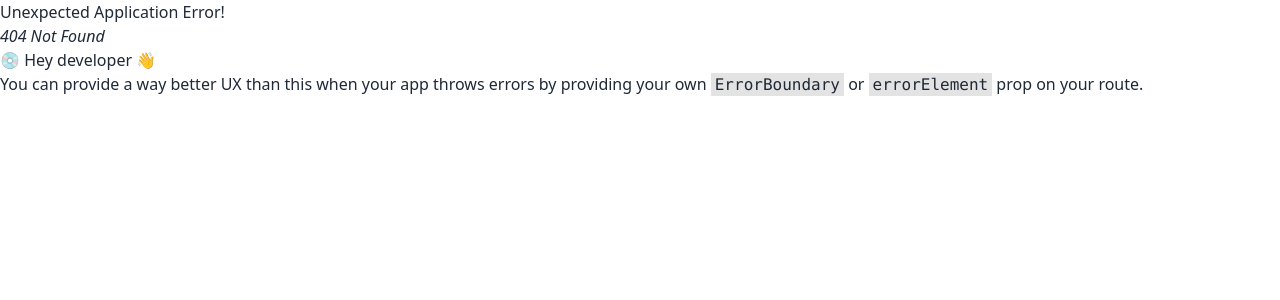
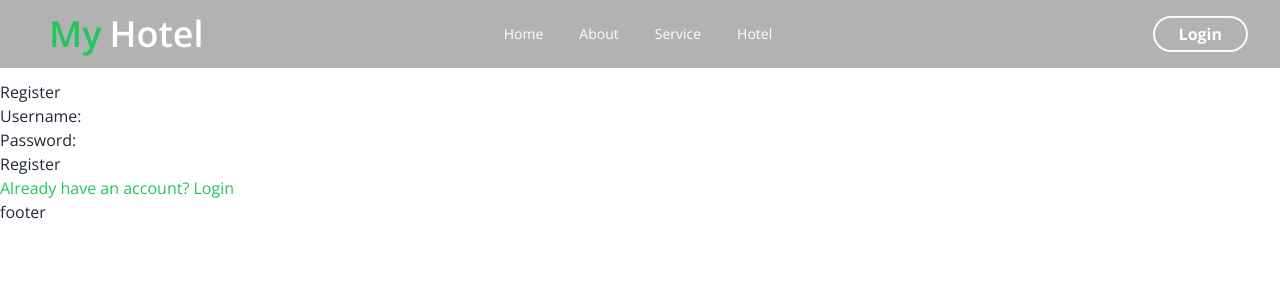
Before and after one commit to Mahedihasanimam/hotelBooking-app, a React (Vite) app: page /registar/reg in a window 1280 px wide. Before the commit this address had no page. Shown: the top 300 px of the page. Built offline with nearby package versions, Linux system fonts and the light colour scheme.

Commit message:
User Authentication done using client-side techniques

```diff
--- a/package.json
+++ b/package.json
@@ -16,7 +16,8 @@
     "react-dom": "^18.3.1",
     "react-icons": "^5.2.1",
     "react-router-dom": "^6.24.0",
-    "sort-by": "^1.2.0"
+    "sort-by": "^1.2.0",
+    "sweetalert2": "^11.12.1"
   },
   "devDependencies": {
     "@types/react": "^18.3.3",
--- a/src/components/Navbar.jsx
+++ b/src/components/Navbar.jsx
@@ -1,8 +1,20 @@
-import React from 'react';
+import React, { useEffect, useState } from 'react';
 import { Link, NavLink } from 'react-router-dom';
+import useLogout from '../hooks/useLogout';
 
 const Navbar = () => {
-
+  const logout = useLogout();
+  const [authenticatedUser, setAuthenticatedUser] = useState(null);
+  console.log(authenticatedUser);
+  useEffect(() => {
+    const user = localStorage.getItem("loggedInUser");
+    if (user) {
+      setAuthenticatedUser(user);
+    }
+  }, []);
+  const handleLogout = () => {
+    logout()
+  };
     const navbar=<>
         <li className='mr-1'><NavLink to={'/'} className={({ isActive}) => isActive ? " text-green-500 font-bold" : "text-white"
   }>Home</NavLink></li>
@@ -16,7 +28,7 @@ const Navbar = () => {
 
     </>
     return (
-        <div className="navbar text-white bg-black bg-opacity-30 px-8  fixed">
+        <div className="navbar text-white bg-black bg-opacity-30 px-8  fixed top-0">
         <div className="navbar-start">
           <div className="dropdown">
             <div tabIndex={0} role="button" className="btn btn-ghost lg:hidden">
@@ -42,7 +54,7 @@ const Navbar = () => {
               }
             </ul>
           </div>
-          <a className="btn btn-ghost lg:text-4xl text-xl"><span className='text-green-500'>My</span>Hotel</a>
+          <Link to={'/'} className="btn btn-ghost lg:text-4xl text-xl"><span className='text-green-500'>My</span>Hotel</Link>
         </div>
         <div className="navbar-center hidden lg:flex">
           <ul className="menu menu-horizontal px-1">
@@ -53,7 +65,10 @@ const Navbar = () => {
           </ul>
         </div>
         <div className="navbar-end">
-         <button className='border-2 border-slate-50 px-6 py-1 rounded-full hover:bg-green-500 hover:text-white hover:border-none'> <Link className='font-bold'>Login</Link></button>
+        {
+          authenticatedUser?
+          <button onClick={handleLogout} className='border-2 border-slate-50 px-6 py-1 rounded-full hover:bg-green-500 hover:text-white hover:border-none'> <Link  className='font-bold'>Logout</Link></button>:<button className='border-2 border-slate-50 px-6 py-1 rounded-full hover:bg-green-500 hover:text-white hover:border-none'> <Link to={'/login'} className='font-bold'>Login</Link></button>
+        }
         </div>
       </div>
     );
--- /dev/null
+++ b/src/components/Register/Register.jsx
@@ -0,0 +1,73 @@
+import React, { useState } from 'react';
+import { Link } from 'react-router-dom';
+import Swal from 'sweetalert2';
+
+const Register = () => {
+  const [username, setUsername] = useState('');
+  const [password, setPassword] = useState('');
+
+  const handleSubmit = (e) => {
+    e.preventDefault();
+    console.log(username, password);
+
+    // Retrieve existing users from localStorage
+    const registeredUsers = JSON.parse(localStorage.getItem('registeredUsers')) || [];
+
+
+    // Check if the username already exists
+    const userExists = registeredUsers.some(user => user.username === username);
+    if (userExists) {
+      return Swal.fire({
+        title: 'Error!',
+        text: 'Username already exists',
+        icon: 'error',
+        confirmButtonText: 'Cool'
+      });
+    }
+
+    // Add new user to the array
+    const newUser = { username, password };
+    registeredUsers.push(newUser);
+    localStorage.setItem('registeredUsers', JSON.stringify(registeredUsers));
+    localStorage.setItem('autuser', JSON.stringify(username));
+
+    Swal.fire({
+      title: 'Success!',
+      text: 'Registration successful!',
+      icon: 'success',
+      confirmButtonText: 'Cool'
+    });
+  };
+
+  return (
+    <div className='mt-20'>
+      <h2>Register</h2>
+      <form onSubmit={handleSubmit}>
+        <label>
+          Username:
+          <input
+            type="text"
+            value={username}
+            onChange={(e) => setUsername(e.target.value)}
+            required
+          />
+        </label>
+        <br />
+        <label>
+          Password:
+          <input
+            type="password"
+            value={password}
+            onChange={(e) => setPassword(e.target.value)}
+            required
+          />
+        </label>
+        <br />
+        <button type="submit">Register</button>
+      </form>
+      <Link to={'/login'} className='text-green-500'>Already have an account? Login</Link>
+    </div>
+  );
+};
+
+export default Register;
--- /dev/null
+++ b/src/components/login/App.css
@@ -0,0 +1,27 @@
+.App {
+    font-family: Arial, sans-serif;
+    text-align: center;
+    margin-top: 50px;
+  }
+
+  form {
+    display: inline-block;
+    text-align: left;
+  }
+
+  label {
+    display: block;
+    margin: 10px 0 5px;
+  }
+
+  input {
+    width: 100%;
+    padding: 8px;
+    box-sizing: border-box;
+  }
+
+  button {
+    margin-top: 15px;
+    padding: 10px 20px;
+    font-size: 16px;
+  }
--- /dev/null
+++ b/src/components/login/App.js
@@ -0,0 +1,32 @@
+import React, { useState, useEffect } from "react";
+import LogHom from "./LogHom";
+import Register from "./components/Register/Register"; // Corrected import path
+import Login from "./Login";
+
+const App = () => {
+  const [authenticatedUser, setAuthenticatedUser] = useState(null);
+  useEffect(() => {
+    const user = localStorage.getItem("authenticatedUser");
+    if (user) {
+      setAuthenticatedUser(user);
+    }
+  }, []);
+
+
+
+  const handleRegister = (username) => {
+    setAuthenticatedUser(username);
+  };
+
+  return (
+    <div className="App">
+      {authenticatedUser ? (
+        <Register onRegister={handleRegister} />
+      ) : (
+        <Login handleLogin={handleLogin} onShowRegister={toggleRegister} />
+      )}
+    </div>
+  );
+};
+
+export default App;
--- /dev/null
+++ b/src/components/login/LogHom.jsx
@@ -0,0 +1,12 @@
+import React from "react";
+
+const LogHom = ({ user, onLogout }) => {
+  return (
+    <div>
+      <h2>Welcome, {user}!</h2>
+      <button onClick={onLogout}>Logout</button>
+    </div>
+  );
+};
+
+export default LogHom;
--- /dev/null
+++ b/src/components/login/Login.jsx
@@ -0,0 +1,80 @@
+import React, { useState } from 'react';
+import { Link, useNavigate } from 'react-router-dom';
+import Swal from 'sweetalert2';
+
+const Login = () => {
+  const [username, setUsername] = useState('');
+  const [password, setPassword] = useState('');
+  const navigate = useNavigate();
+
+  const handleSubmit = (e) => {
+    e.preventDefault();
+
+    // Retrieve existing users from localStorage
+    const registeredUsers = JSON.parse(localStorage.getItem('registeredUsers')) || [];
+
+    // Check if the username exists and the password matches
+    const user = registeredUsers.find(user => user.username === username);
+
+    if (!user) {
+      Swal.fire({
+        title: 'Error!',
+        text: 'Username does not exist',
+        icon: 'error',
+        confirmButtonText: 'Cool'
+      });
+    } else if (user.password !== password) {
+      Swal.fire({
+        title: 'Error!',
+        text: 'Incorrect password',
+        icon: 'error',
+        confirmButtonText: 'Cool'
+      });
+    } else {
+      // Set login flag
+      localStorage.setItem('loggedInUser', JSON.stringify(user));
+      setUsername('');
+      setPassword('');
+      Swal.fire({
+        title: 'Success!',
+        text: 'Login successful',
+        icon: 'success',
+        confirmButtonText: 'OK'
+      });
+      navigate('/');
+      window.location.reload()
+    }
+  };
+
+  return (
+    <div className='mt-20'>
+      <h2>Login</h2>
+      <form onSubmit={handleSubmit}>
+        <label>
+          Username:
+          <input
+            type="text"
+            value={username}
+            onChange={(e) => setUsername(e.target.value)}
+            required
+          />
+        </label>
+        <br />
+        <label>
+          Password:
+          <input
+            type="password"
+            value={password}
+            onChange={(e) => setPassword(e.target.value)}
+            required
+          />
+        </label>
+        <br />
+        <button type="submit">Login</button>
+      </form>
+      <Link to={'/register'} className='text-green-500'>Register</Link>
+    </div>
+  );
+};
+
+export default Login;
--- /dev/null
+++ b/src/hooks/useLogout.jsx
@@ -0,0 +1,26 @@
+// useLogout.js
+import { useNavigate } from 'react-router-dom';
+import Swal from 'sweetalert2';
+
+const useLogout = () => {
+  const navigate = useNavigate();
+
+  const logout = () => {
+    // Remove login flag
+
+    localStorage.removeItem('loggedInUser');
+    Swal.fire({
+      title: 'Success!',
+      text: 'Logout successful',
+      icon: 'success',
+      confirmButtonText: 'OK'
+    }).then(() => {
+      navigate('/login');
+      window.location.reload()
+    });
+  };
+
+  return logout;
+};
+
+export default useLogout;
```
Also changed, not shown: src/Route/Router.jsx (+11 -0 lines), 1 other file (tests, documents, lock files or other folders).
